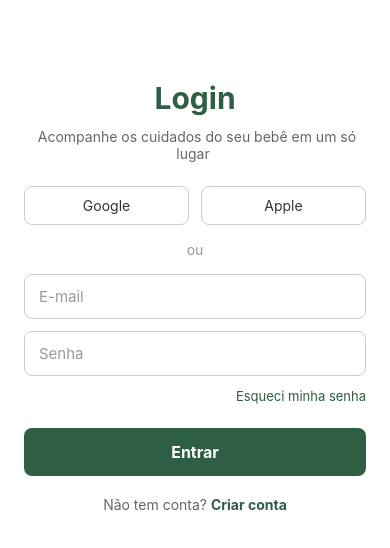
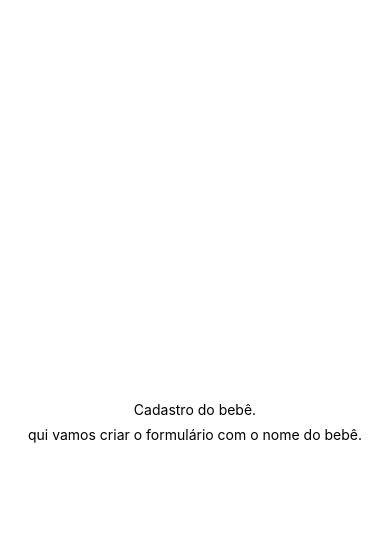
Before and after one commit to minottopaulo/appcuidadobebe, a React Native app in the folder appcuidadobebe/: screen /CadastroBebe in a window 390 px wide. Shown: the top 548 px of the page. Built offline with nearby package versions, Linux system fonts and the light colour scheme.

Commit message:
tela nova, só um placeholder de texto por enquanto

```diff
--- a/appcuidadobebe/App.tsx
+++ b/appcuidadobebe/App.tsx
@@ -1,91 +1,19 @@
 import { StatusBar } from 'expo-status-bar';
-import { StyleSheet, Text, View } from 'react-native';
-import RegistroBotao from './RegistroBotao';
-import LoginScrean from './LoginScreen';
+import { NavigationContainer } from '@react-navigation/native';
+import { createNativeStackNavigator } from '@react-navigation/native-stack';
+import LoginScreen from './LoginScreen';
+import CadastroBebeScreen from './CadastroBebeScreen';
 
-export default function(){
-  return(
-    <>
-    <LoginScrean />
-    <StatusBar style="auto"/>
-    </>
-  )
+const Stack = createNativeStackNavigator();
+
+export default function App() {
+  return (
+    <NavigationContainer>
+      <Stack.Navigator screenOptions={{ headerShown: false }}>
+        <Stack.Screen name="Login" component={LoginScreen} />
+        <Stack.Screen name="CadastroBebe" component={CadastroBebeScreen} />
+      </Stack.Navigator>
+      <StatusBar style="auto" />
+    </NavigationContainer>
+  );
 }
-
-const styles = StyleSheet.create({
-  container: {
-    flex: 1,
-    backgroundColor: '#ffffff',
-    paddingHorizontal: 24,
-    paddingTop: 80,
-    gap: 12,
-  },
-  titulo: {
-    fontSize: 28,
-    fontWeight: 'bold',
-    color: '#2E5E44',
-    textAlign: 'center',
-  },
-  subtitulo: {
-    fontSize: 14,
-    color: '#666666',
-    textAlign: 'center',
-    marginBottom: 12,
-  },
-  botoesSociais: {
-    flexDirection: 'row',
-    gap: 12,
-  },
-  botaoSocial: {
-    flex: 1,
-    borderWidth: 1,
-    borderColor: '#cccccc',
-    borderRadius: 8,
-    paddingVertical: 10,
-    alignItems: 'center',
-  },
-  textoBotaoSocial: {
-    fontSize: 14,
-    color: '#333333',
-  },
-  divisor: {
-    textAlign: 'center',
-    color: '#999999',
-    marginVertical: 4,
-  },
-  input: {
-    borderWidth: 1,
-    borderColor: '#cccccc',
-    borderRadius: 8,
-    paddingHorizontal: 14,
-    paddingVertical: 12,
-    fontSize: 15,
-  },
-  esqueciSenha: {
-    textAlign: 'right',
-    color: '#2E5E44',
-    fontSize: 13,
-  },
-  botaoEntrar: {
-    backgroundColor: '#2E5E44',
-    borderRadius: 8,
-    paddingVertical: 14,
-    alignItems: 'center',
-    marginTop: 12,
-  },
-  textoBotaoEntrar: {
-    color: '#ffffff',
-    fontSize: 16,
-    fontWeight: 'bold',
-  },
-  criarConta: {
-    textAlign: 'center',
-    color: '#666666',
-    fontSize: 14,
-    marginTop: 8,
-  },
-  criarContaLink: {
-    color: '#2E5E44',
-    fontWeight: 'bold',
-  },
-});
--- /dev/null
+++ b/appcuidadobebe/CadastroBebeScreen.tsx
@@ -0,0 +1,33 @@
+import { StyleSheet, Text, View } from 'react-native';
+
+export default function CadastroBebeLogin () {
+    return (
+        <View style={styles.cantainer}>
+            <Text styles={styles.titulo}>Cadastro do bebê.</Text>
+            <Text styles={styles.texto}>
+                qui vamos criar o formulário com o nome do bebê.
+            </Text>
+        </View>
+    );
+}
+const styles=StyleSheet.create({
+    cantainer:{
+        flex: 1,
+        backgroundColor: '#ffffff',
+        alignItems: 'center',
+        justifyContent: 'center',
+        gap: 8,
+        padding: 24,
+    },
+
+    titulo:{
+        fontSize: 22,
+        fontWeight: 'bold',
+        color: '#2e5e44'
+    },
+    texto:{
+        fontSize: 14,
+        color: '#666666',
+        textAlign: 'center',
+    },
+})
--- a/appcuidadobebe/LoginScreen.tsx
+++ b/appcuidadobebe/LoginScreen.tsx
@@ -1,5 +1,5 @@
 import { useState } from 'react'
-
+import { useNavigation } from '@react-navigation/native';
 import{
     StyleSheet,
     Text,
@@ -11,9 +11,10 @@ import{
 export default function LoginScrean(){
     const [email, setEmail] = useState('');
     const [senha, setSenha] = useState('');
+    const navigation = useNavigation();
 
     function entrar(){
-        console.log('Tentando entrar com: ',email, senha );
+        navigation.navigate('CadastroBebe' as never);
     }
     return (
         <View style={styles.container}>
```
